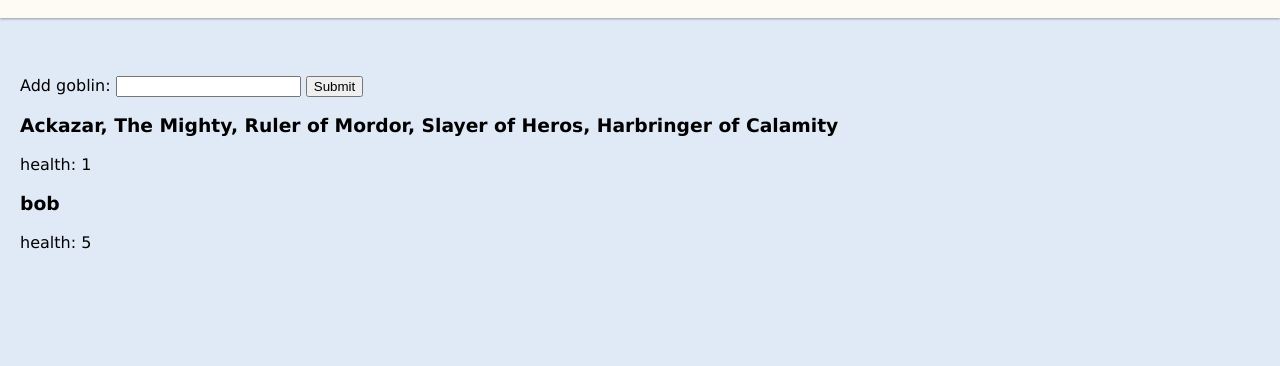
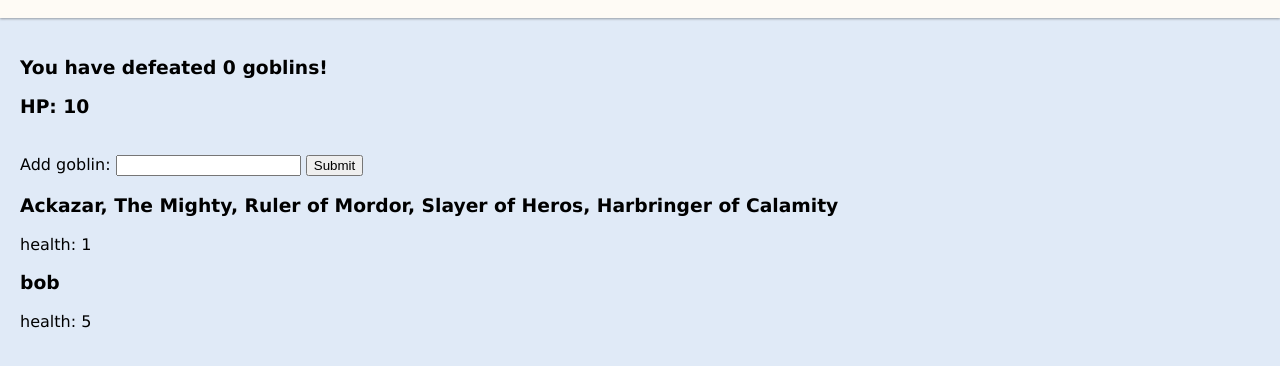
Before and after one commit to spiderforrest/alchemy-goblin-fighter, a plain HTML site: page index.html in a window 1280 px wide. Shown: the part 62-428 px from the top of the page. Drawn offline with Linux system fonts and the light colour scheme.

Commit message:
oops now you can see the players stats

```diff
--- a/app.js
+++ b/app.js
@@ -65,6 +65,12 @@ function displayGoblins() {
     }
 }
 
+function displayPlayer() {
+    wincount.textContent =
+        wins === 1 ? 'You have defeated 1 goblin!' : `You have defeated ${wins} goblins!`;
+    health.textContent = 'HP: ' + hp;
+}
+
 submit.addEventListener('click', () => {
     const name = addGoblinInput.value || getRandName();
     makeGoblin(name, 3);
@@ -75,5 +81,6 @@ function init() {
     makeGoblin('Ackazar, The Mighty, Ruler of Mordor, Slayer of Heros, Harbringer of Calamity', 1);
     makeGoblin('bob', 5);
     displayGoblins();
+    displayPlayer();
 }
 init();
--- a/index.html
+++ b/index.html
@@ -29,8 +29,8 @@
 
         <main>
             <section id="player">
-                <h3 id="wincount"></h3>
-                <h3 id="health"></h3>
+                <h3 id="wincount">tmp</h3>
+                <h3 id="health">tmp</h3>
                 <img id="player" />
             </section>
             <section id="enemies">
```
